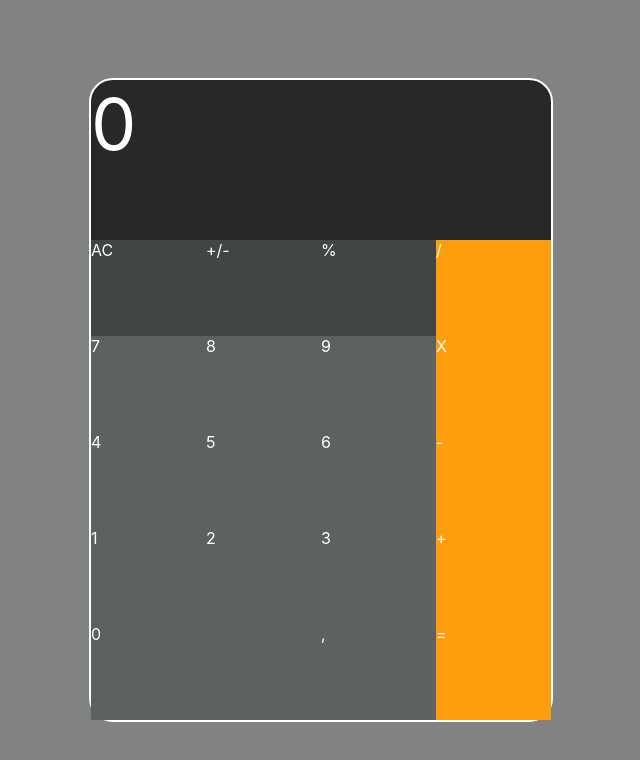
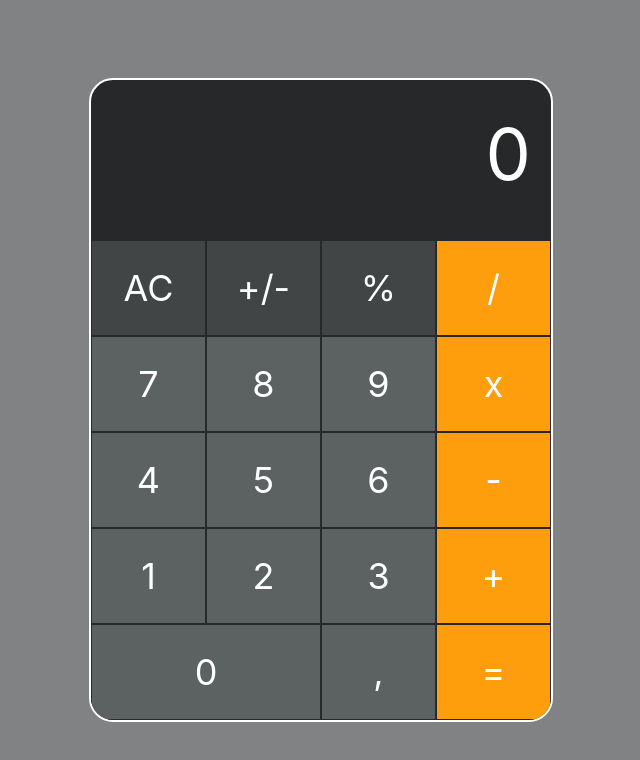
Before and after one commit to podsiadlyadam/simple_calculator, a React (Create React App) app: page / in a window 1280 px wide. Shown: the top 760 px of the page, without its empty margins (319-959 px from the left). Built offline with nearby package versions, Linux system fonts and the light colour scheme.

Commit message:
Style components

```diff
--- a/src/components/calculator/Calculator.js
+++ b/src/components/calculator/Calculator.js
@@ -2,6 +2,10 @@ import { Display } from "./components/Display";
 import { Button } from "./components/Button";
 
 export const Calculator = () => {
+  const handleAC = () => {
+    console.log("ac");
+  };
+
   return (
     <div
       style={{
@@ -14,6 +18,7 @@ export const Calculator = () => {
         borderStyle: "solid",
         display: "flex",
         flexDirection: "column",
+        overflow: "hidden",
       }}
     >
       <Display />
@@ -23,7 +28,7 @@ export const Calculator = () => {
           flex: 1,
         }}
       >
-        <Button color={"#414546"} title={"AC"} />
+        <Button color={"#414546"} title={"AC"} onClick={handleAC} />
         <Button color={"#414546"} title={"+/-"} />
         <Button color={"#414546"} title={"%"} />
         <Button color={"#FF9E0C"} title={"/"} />
@@ -37,7 +42,7 @@ export const Calculator = () => {
         <Button title={"7"} />
         <Button title={"8"} />
         <Button title={"9"} />
-        <Button color={"#FF9E0C"} title={"X"} />
+        <Button color={"#FF9E0C"} title={"x"} />
       </div>
       <div
         style={{
--- a/src/components/calculator/components/Button.jsx
+++ b/src/components/calculator/components/Button.jsx
@@ -1,11 +1,22 @@
-export const Button = ({ color = "#5C6162", title, flexNumber = 1 }) => {
+export const Button = ({
+  color = "#5C6162",
+  title,
+  flexNumber = 1,
+  onClick,
+}) => {
   return (
     <div
+      onClick={onClick}
       style={{
         color: "white",
         backgroundColor: color,
         display: "flex",
         flex: flexNumber,
+        justifyContent: "center",
+        alignItems: "center",
+        fontSize: "36px",
+        boxShadow: "inset 0px 0px 0px 1px #272829",
+        cursor: "pointer",
       }}
     >
       {title}
--- a/src/components/calculator/components/Display.js
+++ b/src/components/calculator/components/Display.js
@@ -6,9 +6,18 @@ export const Display = () => {
         width: "100%",
         color: "white",
         fontSize: "72px",
+        textAlign: "right",
       }}
     >
-      0
+      <div
+        style={{
+          paddingRight: "20px",
+          paddingLeft: "20px",
+          paddingTop: "30px",
+        }}
+      >
+        0
+      </div>
     </div>
   );
 };
```
